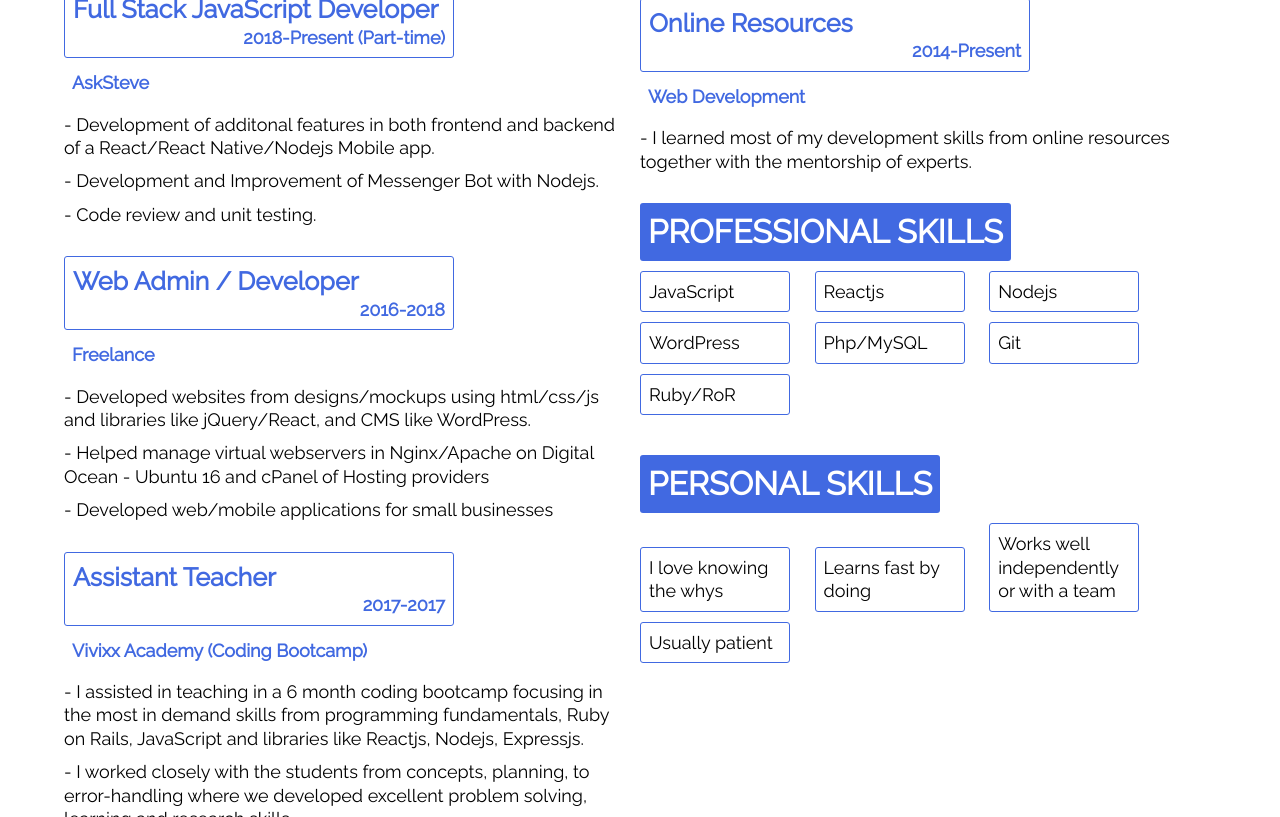
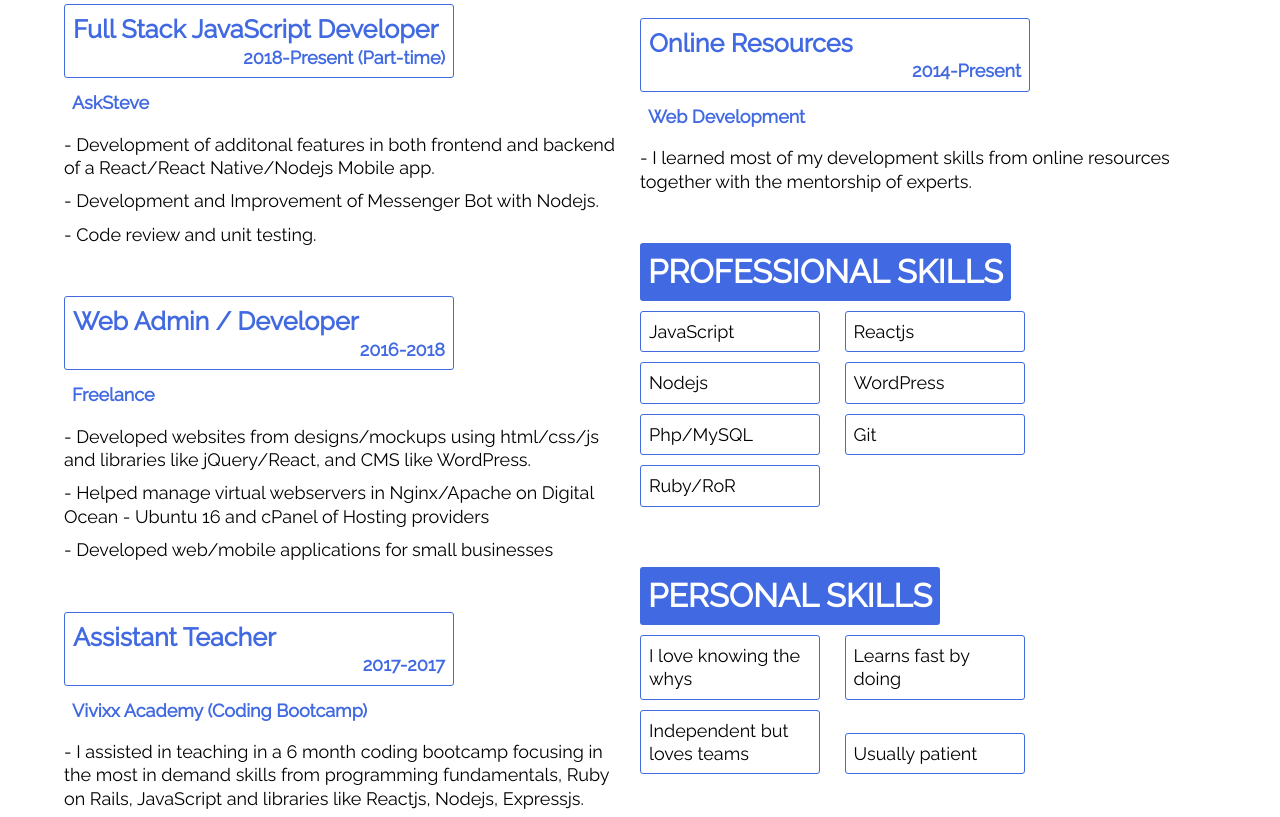
Before and after one commit to jeffreynerona/cv, a plain HTML site: page index.html in a window 1280 px wide. Shown: the part 637-1454 px from the top of the page. Drawn offline with Linux system fonts and the light colour scheme.

Commit message:
minor enhancements and deleted pdf

```diff
--- a/index.html
+++ b/index.html
@@ -137,7 +137,7 @@
 						<span class="skill-level"></span>
 					</div>
 					<div class="skill">
-						<span class="skill-title">Works well independently or with a team</span>
+						<span class="skill-title">Independent but loves teams</span>
 						<span class="skill-level"></span>
 					</div>
 					<div class="skill">
--- a/style.css
+++ b/style.css
@@ -180,7 +180,7 @@ h3 {
 }
 
 #main section {
-	margin-bottom: 30px;
+	margin-bottom: 50px;
 }
 
 .half {
@@ -207,7 +207,7 @@ span.experience-title, span.education-title {
 }
 
 #skills .skill {
-    width: 150px;
+    width: 180px;
     background: #ffffff;
     border-radius: 3px;
     border: 1px solid royalblue;
```
Also changed, not shown: 1 other file.
